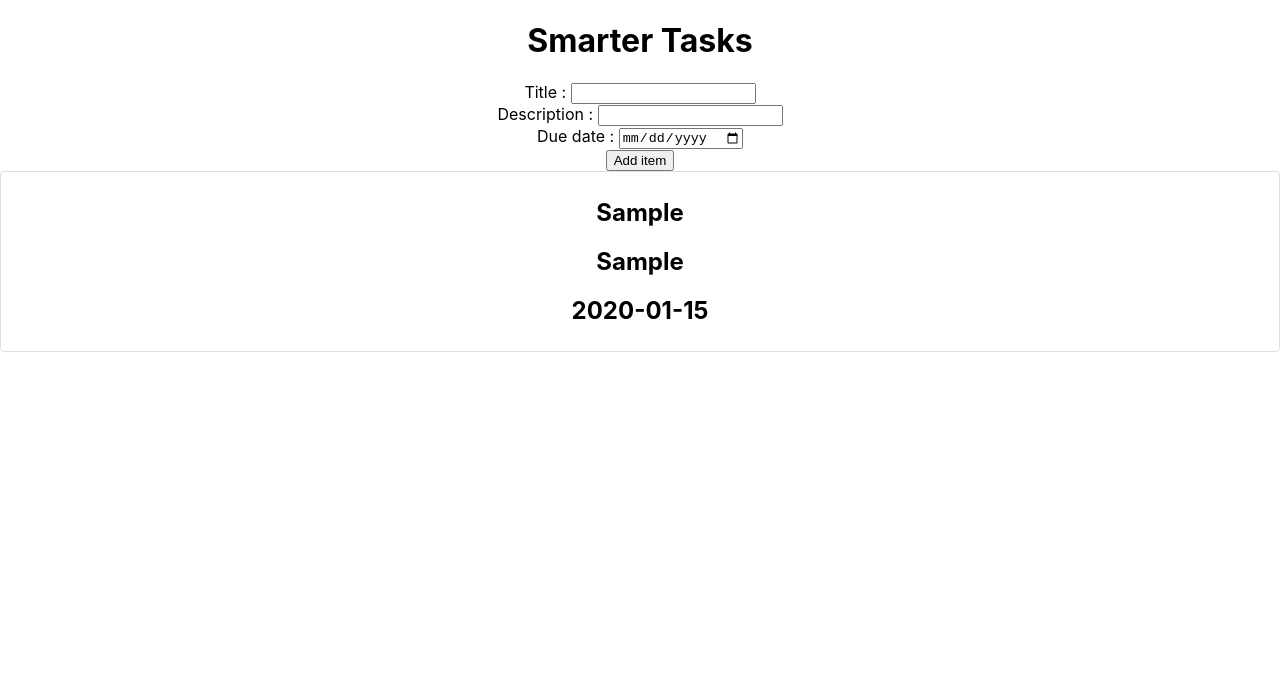
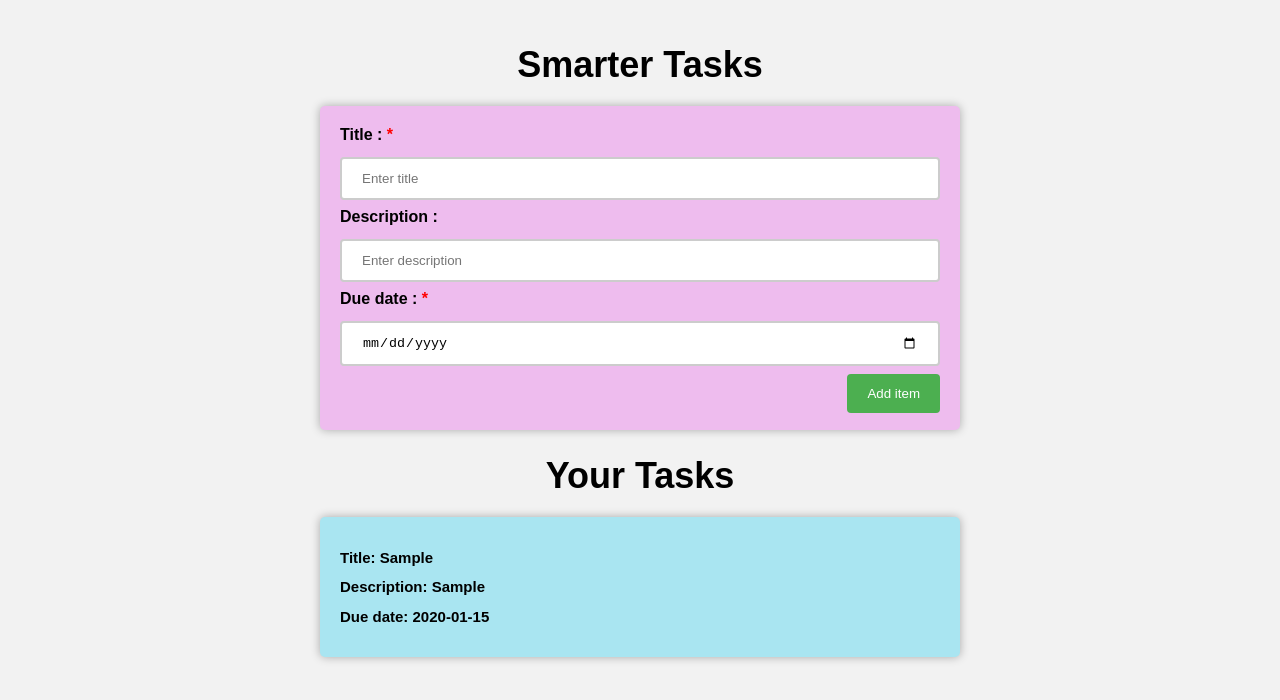
Before and after one commit to Vineeth-07/wd301, a React (Create React App) app in the folder smarter-tasks/: page / in a window 1280 px wide. Both pictures are taken after typing "Sample", "Sample", "2020-01-15" into the empty fields and a click on the button "Add item". Shown: the top 700 px of the page. Built offline with nearby package versions, Linux system fonts and the light colour scheme.

Commit message:
Added styling

```diff
--- a/smarter-tasks/src/Task.tsx
+++ b/smarter-tasks/src/Task.tsx
@@ -10,10 +10,10 @@ interface TaskProp {
 class Task extends React.Component<TaskProp> {
   render() {
     return (
-      <div className="TaskItem shadow-md border border-slate-100">
-        <h2 className="text-base font-bold my-1">{this.props.title}</h2>
-        <h2 className="text-base font-bold my-1">{this.props.description}</h2>
-        <h2 className="text-base font-bold my-1">{this.props.duedate}</h2>
+      <div className="TaskItem">
+        <h2 >Title: {this.props.title}</h2>
+        <h2 >{this.props.description? `Description: ${this.props.description}`:""}</h2>
+        <h2 >Due date: {this.props.duedate}</h2>
       </div>
     );
   }
--- a/smarter-tasks/src/TaskApp.tsx
+++ b/smarter-tasks/src/TaskApp.tsx
@@ -2,6 +2,7 @@ import React from "react";
 import { TaskItem } from "./types";
 import TaskList from "./TaskList";
 import TaskForm from "./TaskForm";
+import "./TaskCard.css";
 
 interface TaskAppProp {}
 interface TaskAppState {
@@ -23,16 +24,11 @@ class TaskApp extends React.Component<TaskAppProp, TaskAppState> {
   };
   render() {
     return (
-      <div className="container py-10 max-w-4xl mx-auto">
-        <h1 className="text-3xl mb-2 font-bold text-slate-700">
-          Smarter Tasks
-        </h1>
-        <div className="grid grid-cols-2 gap-4">
-          <div className="border border-slate-200 rounded-xl p-4">
-            <TaskForm addTask={this.addTask} />
-            <TaskList tasks={this.state.tasks} />
-          </div>
-        </div>
+      <div>
+        <h1>Smarter Tasks</h1>
+        <TaskForm addTask={this.addTask} />
+        <h1>Your Tasks</h1>
+        <TaskList tasks={this.state.tasks} />
       </div>
     );
   }
--- a/smarter-tasks/src/TaskCard.css
+++ b/smarter-tasks/src/TaskCard.css
@@ -1,6 +1,89 @@
 .TaskItem {
-  border: 1px solid #dfdfdf;
+  background-color: #a9e5f1;
+  padding: 20px;
+  border-radius: 5px;
+  box-shadow: 0 0 10px rgba(0,0,0,0.3);
+  margin: 0 auto;
+  max-width: 600px;
+  font-size: 10px;
+  text-align: left;
+  margin-bottom: 20px;
+}
+
+body {
+  font-family: Arial, sans-serif;
+  background-color: #f2f2f2;
+  padding: 20px;
+}
+
+h1 {
+  font-size: 36px;
+  text-align: center;
+  margin-bottom: 20px;
+}
+
+form {
+  background-color: #eebcee;
+  padding: 20px;
+  border-radius: 5px;
+  box-shadow: 0 0 10px rgba(0,0,0,0.3);
+  margin: 0 auto;
+  max-width: 600px;
+}
+
+input[type=text], textarea {
+  width: 100%;
+  padding: 12px 20px;
+  margin: 8px 0;
+  box-sizing: border-box;
+  border: 2px solid #ccc;
   border-radius: 4px;
-  padding: 6px 8px;
-  margin-bottom: 6px;
+  resize: vertical;
+  text-align: left;
 }
+
+input[type=date], textarea {
+  width: 100%;
+  padding: 12px 20px;
+  margin: 8px 0;
+  box-sizing: border-box;
+  border: 2px solid #ccc;
+  border-radius: 4px;
+  resize: vertical;
+}
+
+button[type=submit] {
+  background-color: #4CAF50;
+  color: white;
+  padding: 12px 20px;
+  border: none;
+  border-radius: 4px;
+  cursor: pointer;
+  float: right;
+}
+
+button[type=submit]:hover {
+  background-color: #45a049;
+}
+
+label {
+  display: block;
+  font-weight: bold;
+  margin-bottom: 5px;
+  text-align: left;
+}
+
+.required:after {
+  content: " *";
+  color: red;
+}
+
+.error {
+  color: red;
+  margin-top: 5px;
+}
+
+.success {
+  color: green;
+  margin-top: 5px;
+}
--- a/smarter-tasks/src/TaskForm.tsx
+++ b/smarter-tasks/src/TaskForm.tsx
@@ -1,5 +1,7 @@
 import React from "react";
 import { TaskItem } from "./types";
+import "./TaskCard.css";
+
 interface TaskFormProps {
   addTask: (task: TaskItem) => void;
 }
@@ -45,11 +47,12 @@ class TaskForm extends React.Component<TaskFormProps, TaskFormState> {
     return (
       <form onSubmit={this.addTask}>
         <div>
-        <label htmlFor="title">Title : </label>
+        <label htmlFor="title" className="required">Title : </label>
         <input
           type="text"
           name="title"
           id="todoTitle"
+          placeholder="Enter title"
           value={this.state.title}
           onChange={this.titleChanged}
           required
@@ -60,11 +63,12 @@ class TaskForm extends React.Component<TaskFormProps, TaskFormState> {
           type="text"
           name="todoDescription"
           id="todoDescription"
+          placeholder="Enter description"
           value={this.state.description}
           onChange={this.descriptionChanged}
         />
         <br />
-        <label htmlFor="todoDueDate">Due date : </label>
+        <label htmlFor="todoDueDate" className="required">Due date : </label>
         <input
           type="date"
           name="todoDueDate"
@@ -77,6 +81,8 @@ class TaskForm extends React.Component<TaskFormProps, TaskFormState> {
         <button type="submit" id="addTaskButton">
           Add item
         </button>
+        <br />
+        <br />
       </form>
     );
   }
```
Also changed, not shown: 1 other file (tests, documents, lock files or other folders).
